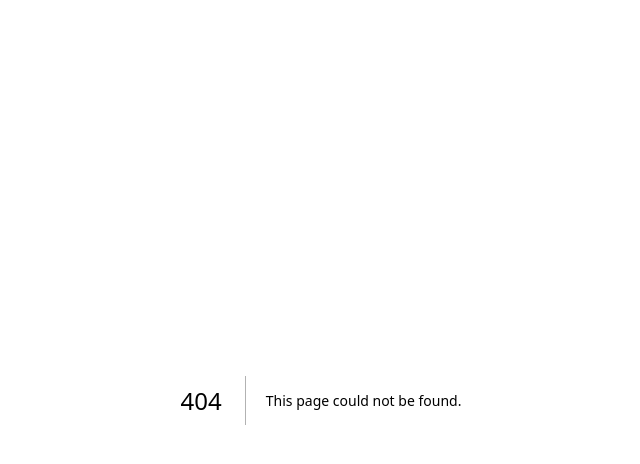
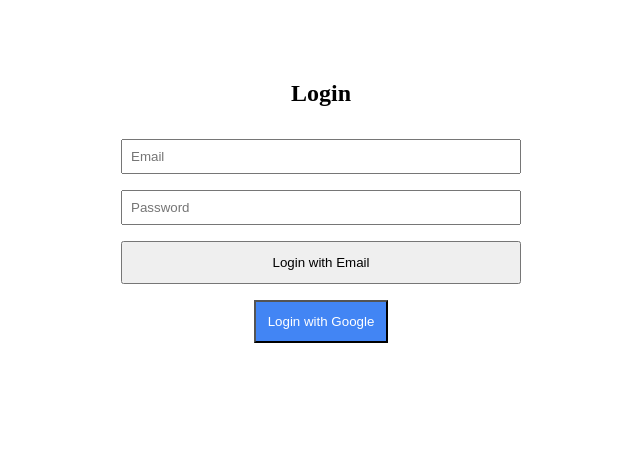
Before and after one commit to code-differently/25q1-team1, a Next.js app in the folder market-manager/: page /login in a window 1280 px wide. Before the commit this address had no page. Shown: the top 464 px of the page, without its empty margins (319-959 px from the left). Built offline with nearby package versions, Linux system fonts and the light colour scheme; no server answers.

Commit message:
Adds Login page

```diff
--- /dev/null
+++ b/market-manager/src/app/login/page.tsx
@@ -0,0 +1,78 @@
+'use client';
+
+import { useState } from 'react';
+// Update the path below if your firebase config is at src/firebase/config
+import { auth } from '../../lib/firebase';
+import {
+  signInWithEmailAndPassword,
+  GoogleAuthProvider,
+  signInWithPopup,
+} from 'firebase/auth';
+import { useRouter } from 'next/navigation';
+
+export default function LoginPage() {
+  const [email, setEmail] = useState('');
+  const [password, setPassword] = useState('');
+  const [error, setError] = useState('');
+  const router = useRouter();
+
+  const handleEmailLogin = async (e: React.FormEvent) => {
+    e.preventDefault();
+    setError('');
+    try {
+      await signInWithEmailAndPassword(auth, email, password);
+      router.push('/');
+    } catch (err: unknown) {
+      if (err instanceof Error) {
+        setError(err.message);
+      } else {
+        setError('An unknown error occurred.');
+      }
+    }
+  };
+
+  const handleGoogleLogin = async () => {
+    const provider = new GoogleAuthProvider();
+    try {
+      await signInWithPopup(auth, provider);
+      router.push('/');
+    } catch (err: unknown) {
+      if (err instanceof Error) {
+        setError(err.message);
+      } else {
+        setError('An unknown error occurred.');
+      }
+    }
+  };
+
+  return (
+    <div style={{ maxWidth: '400px', margin: '5rem auto', textAlign: 'center' }}>
+      <h2 style={{ marginBottom: '2rem' }}>Login</h2>
+      <form onSubmit={handleEmailLogin} style={{ display: 'flex', flexDirection: 'column' }}>
+        <input
+          type="email"
+          placeholder="Email"
+          value={email}
+          required
+          onChange={(e) => setEmail(e.target.value)}
+          style={{ marginBottom: '1rem', padding: '0.5rem' }}
+        />
+        <input
+          type="password"
+          placeholder="Password"
+          value={password}
+          required
+          onChange={(e) => setPassword(e.target.value)}
+          style={{ marginBottom: '1rem', padding: '0.5rem' }}
+        />
+        <button type="submit" style={{ marginBottom: '1rem', padding: '0.75rem' }}>
+          Login with Email
+        </button>
+      </form>
+      <button onClick={handleGoogleLogin} style={{ padding: '0.75rem', backgroundColor: '#4285F4', color: '#fff' }}>
+        Login with Google
+      </button>
+      {error && <p style={{ color: 'red', marginTop: '1rem' }}>{error}</p>}
+    </div>
+  );
+}
```
